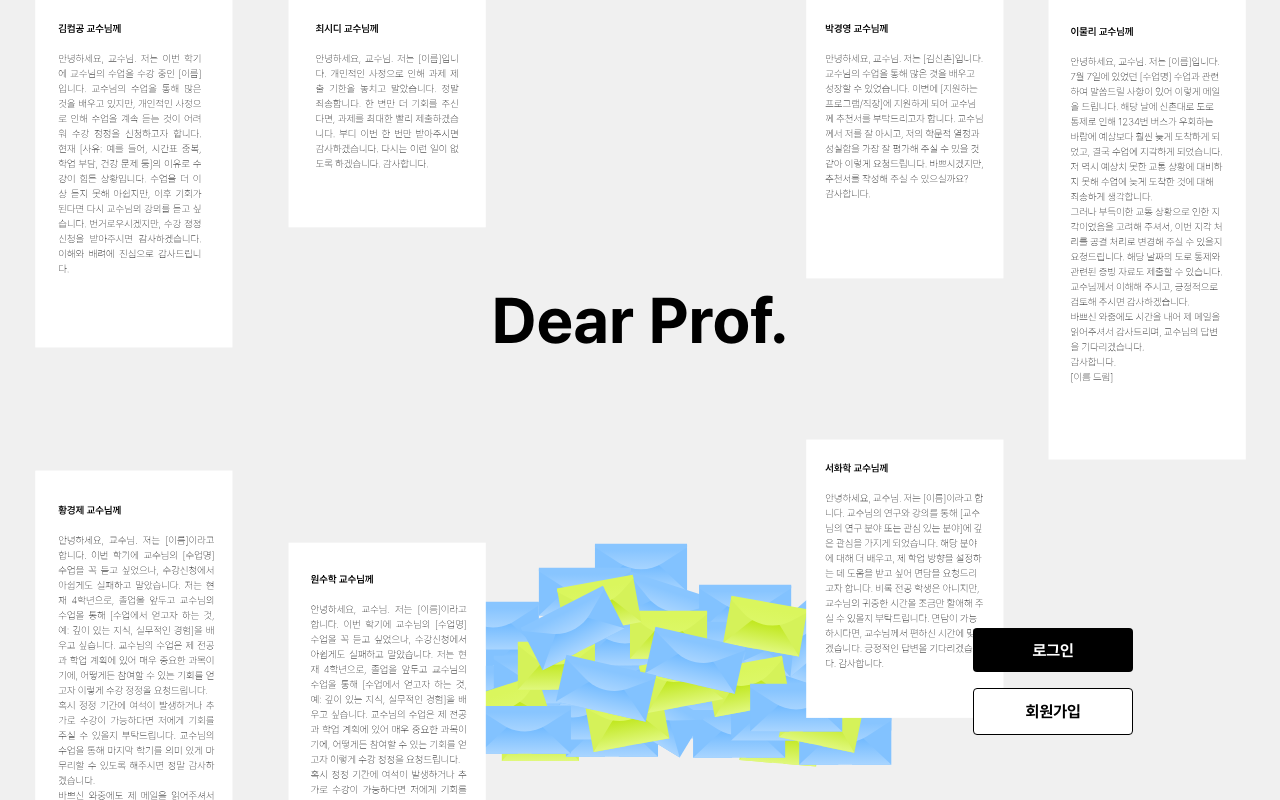
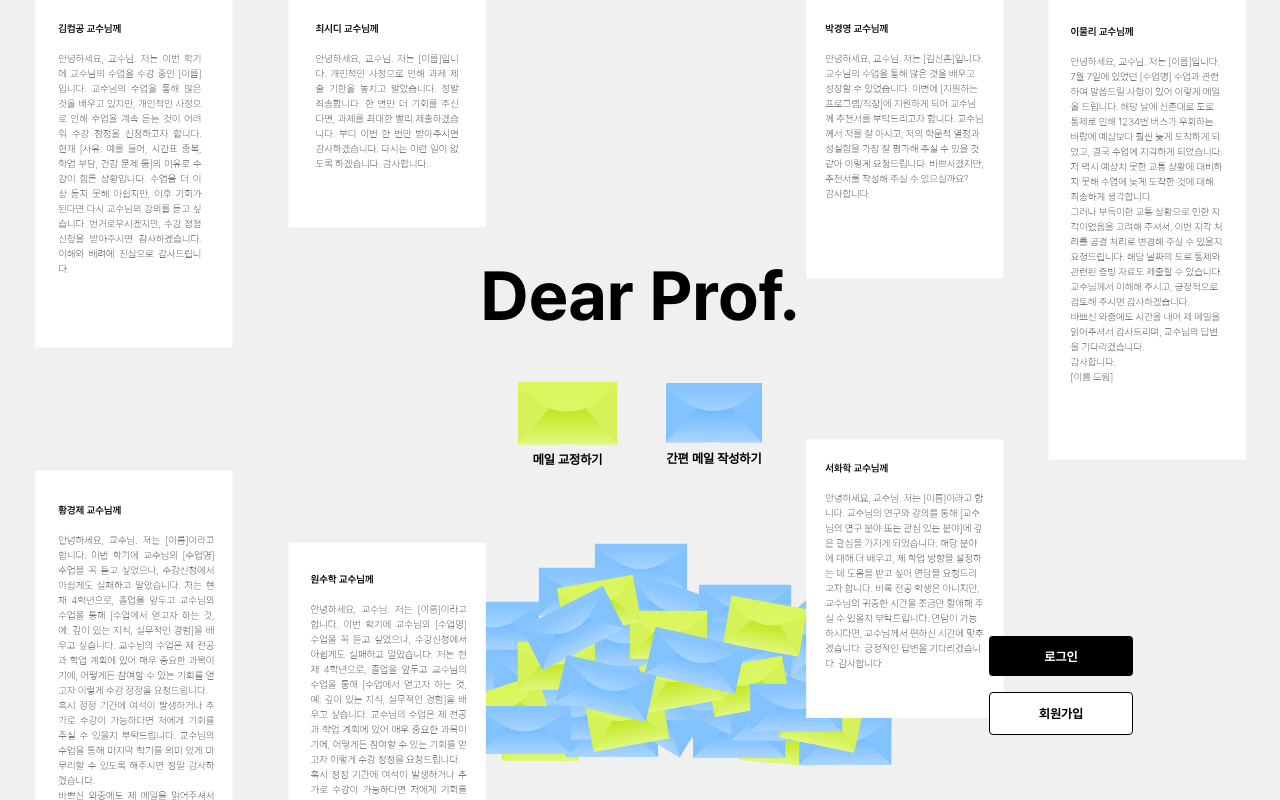
Before and after one commit to Dear-Professor/DearProf_Frontend, a React (Create React App) app in the folder client/: page / in a window 1280 px wide. Built offline with nearby package versions, Linux system fonts and the light colour scheme.

Commit message:
홈 일단 완성

```diff
--- a/client/src/pages/Homepage.jsx
+++ b/client/src/pages/Homepage.jsx
@@ -3,17 +3,29 @@ import styled from "styled-components";
 import { useNavigate } from "react-router-dom";
 import pencil from "../assets/images/Pencil.svg";
 import homeUI from "../assets/images/homeUI.svg";
-import letterDummy from "../assets/images/letterDummy.svg";
+import EnvelopeFrontGreen from "../assets/images/envelopeFrontGreen.svg";
+import EnvelopeFront from "../assets/images/envelopeFrontBlue.svg";
 
 const Homepage = () => {
   const navigate = useNavigate();
+
   return (
     <Container>
       <homeUI src={homeUI} alt="Envelope Theme" />
       <Title>Dear Prof.</Title>
+      <Navigator>
+        <CheckButton onClick={() => navigate("/write")}>
+          <img src={EnvelopeFrontGreen} alt="Envelope" />
+          <CheckName>메일 교정하기</CheckName>
+        </CheckButton>
+        <AImailButton onClick={() => navigate("/templates")}>
+          <img src={EnvelopeFront} alt="Envelope" />
+          <AIName>간편 메일 작성하기</AIName>
+        </AImailButton>
+      </Navigator>
       <Button>
-        <LoginButton onClick={() => navigate("/login")}>로그인</LoginButton>
-        <SubmitButton onClick={() => navigate("/signup")}>
+        <LoginButton onClick={() => navigate("/writes")}>로그인</LoginButton>
+        <SubmitButton onClick={() => navigate("/templates")}>
           회원가입
         </SubmitButton>
       </Button>
@@ -42,13 +54,70 @@ const Container = styled.div`
 
 const Title = styled.button`
   font-family: "PreBold";
-  font-size: 4rem;
+  font-size: 4.3rem;
   //text-align: center;
   margin: 0;
   position: absolute;
-  top: 40%;
+  top: 37%;
   left: 50%;
   transform: translate(-50%, -50%); /* 정중앙에 위치하게 조정 */
+`;
+
+const Navigator = styled.div`
+  position: absolute;
+  top: 53%;
+  left: 50%;
+  transform: translate(-50%, -50%);
+  display: flex;
+  gap: 3rem;
+`;
+
+const CheckButton = styled.button`
+  background: none;
+  border: none;
+  padding: 0;
+  cursor: pointer;
+
+  img {
+    width: 100px;
+    height: auto;
+  }
+
+  &:hover img {
+    opacity: 0.8;
+  }
+`;
+
+const CheckName = styled.div`
+  text-align: center;
+  font-family: "PreRegular";
+  font-size: 0.8rem;
+  font-weight: bold;
+  margin-top: 0.3rem;
+`;
+
+const AIName = styled.div`
+  text-align: center;
+  font-family: "PreRegular";
+  font-size: 0.8rem;
+  font-weight: bold;
+  margin-top: 0.3rem;
+`;
+
+const AImailButton = styled.button`
+  background: none;
+  border: none;
+  padding: 0;
+  cursor: pointer;
+
+  img {
+    width: 97px;
+    height: auto;
+  }
+
+  &:hover img {
+    opacity: 0.8;
+  }
 `;
 
 const Button = styled.button`
@@ -63,13 +132,13 @@ const Button = styled.button`
 const LoginButton = styled.button`
   padding: 0.8rem;
   font-family: "PreBold";
-  font-size: 1rem;
+  font-size: 0.8rem;
   color: #fff;
   background-color: #000;
   border: none;
   border-radius: 4px;
   cursor: pointer;
-  width: 10rem;
+  width: 9rem;
 
   &:hover {
     background-color: #333;
@@ -79,13 +148,13 @@ const LoginButton = styled.button`
 const SubmitButton = styled.button`
   padding: 0.8rem;
   font-family: "PreBold";
-  font-size: 1rem;
+  font-size: 0.8rem;
   color: black;
   background-color: #fff;
   border: 1px solid black;
   border-radius: 4px;
   cursor: pointer;
-  width: 10rem;
+  width: 9rem;
 
   &:hover {
     background-color: #f0f0f0;
--- a/client/src/pages/Login.jsx
+++ b/client/src/pages/Login.jsx
@@ -59,6 +59,7 @@ const InputWrapper = styled.div`
 
 const Label = styled.label`
   font-size: 1rem;
+  font-family: "PreBold";
   margin-bottom: 0.5rem;
   color: #333;
   font-family: "PreRegular";
--- a/client/src/pages/SignUp.jsx
+++ b/client/src/pages/SignUp.jsx
@@ -74,8 +74,8 @@ const FormContainer = styled.div`
 
 const FormHeader = styled.h1`
   text-align: center;
+  font-family: "PreBold";
   font-size: 2rem;
-  font-weight: bold;
   margin-bottom: 3rem;
 `;
 
```
Also changed, not shown: client/src/assets/images/envelopeFrontBlue.svg (added), client/src/assets/images/envelopeFrontGreen.svg (added).
